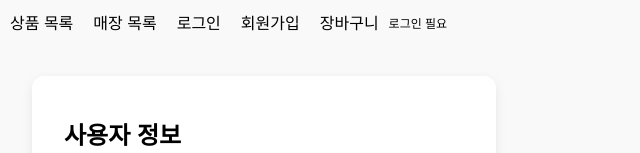
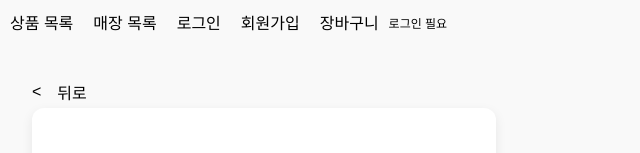
Before and after one commit to Pyo-hogeun/mytown, a Next.js app in the folder frontend/: page /users/user-Infomation in a window 1280 px wide. Shown: the top 153 px of the page, without its empty margins (0-640 px from the left). Built offline with nearby package versions, Linux system fonts and the light colour scheme; no server answers.

Commit message:
fix : 사용자정보 페이지 > 뒤로가기 버튼

```diff
--- a/frontend/app/component/Card.tsx
+++ b/frontend/app/component/Card.tsx
@@ -5,6 +5,5 @@ export const Card = styled.div`
   padding: 40px 32px;
   border-radius: 12px;
   box-shadow: 0 4px 12px rgba(0,0,0,0.08);
-  width: 100%;
   max-width: 400px;
 `;
--- a/frontend/app/users/user-Infomation/page.tsx
+++ b/frontend/app/users/user-Infomation/page.tsx
@@ -34,8 +34,14 @@ const StyledLink = styled(Link)`
   gap: 1em;
   height: 2em;
   align-items: center;
-  &:after{
+  &:not(.back):after{
     content: '>';
+  }
+  &.back{
+    &:before{
+      content: '<';
+    }
+
   }
 `;
 const LocationButton = styled.button`
@@ -145,6 +151,7 @@ const UserInfomationContent = () => {
   };
   return (
     <Container>
+      <StyledLink className="back" href="/">뒤로</StyledLink>
       <Card>
         <Title>사용자 정보</Title>
         <ProfileImage>
```
